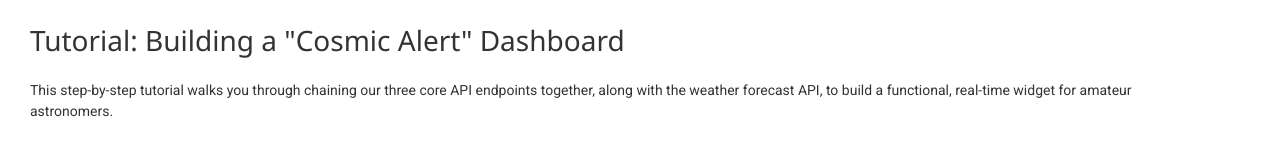
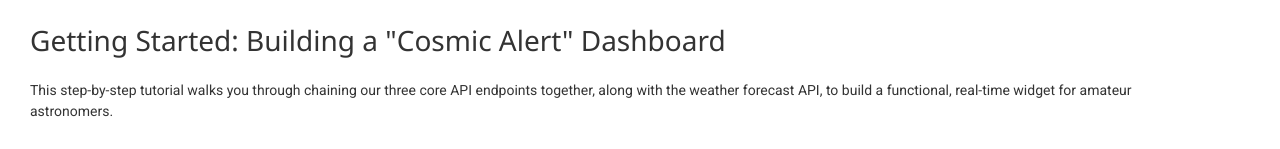
Before and after one commit to davidnhaugen-94/lsp, a website: page docs/getting-started-tutorial.html in a window 1280 px wide. Shown: the top 149 px of the page. Drawn offline with Linux system fonts and the light colour scheme.

Commit message:
Update title and header

```diff
--- a/docs/getting-started-tutorial.html
+++ b/docs/getting-started-tutorial.html
@@ -3,10 +3,10 @@
 <head>
   <meta charset="UTF-8">
   <link rel="stylesheet" href="../styles.css">
-  <title>Tutorial: Building a &quot;Cosmic Alert&quot; Dashboard</title>
+  <title>Getting Started: Building a &quot;Cosmic Alert&quot; Dashboard</title>
 </head>
 <body class="markdown-page">
-<h1>Tutorial: Building a &quot;Cosmic Alert&quot; Dashboard</h1>
+<h1>Getting Started: Building a &quot;Cosmic Alert&quot; Dashboard</h1>
 <p>This step-by-step tutorial walks you through chaining our three core API endpoints together, along with the weather forecast API, to build a functional, real-time widget for amateur astronomers.</p>
 <h2>Prerequisites</h2>
 <p>Before beginning this tutorial, ensure you have:</p>
```
Also changed, not shown: index.html (+1 -0 lines).
